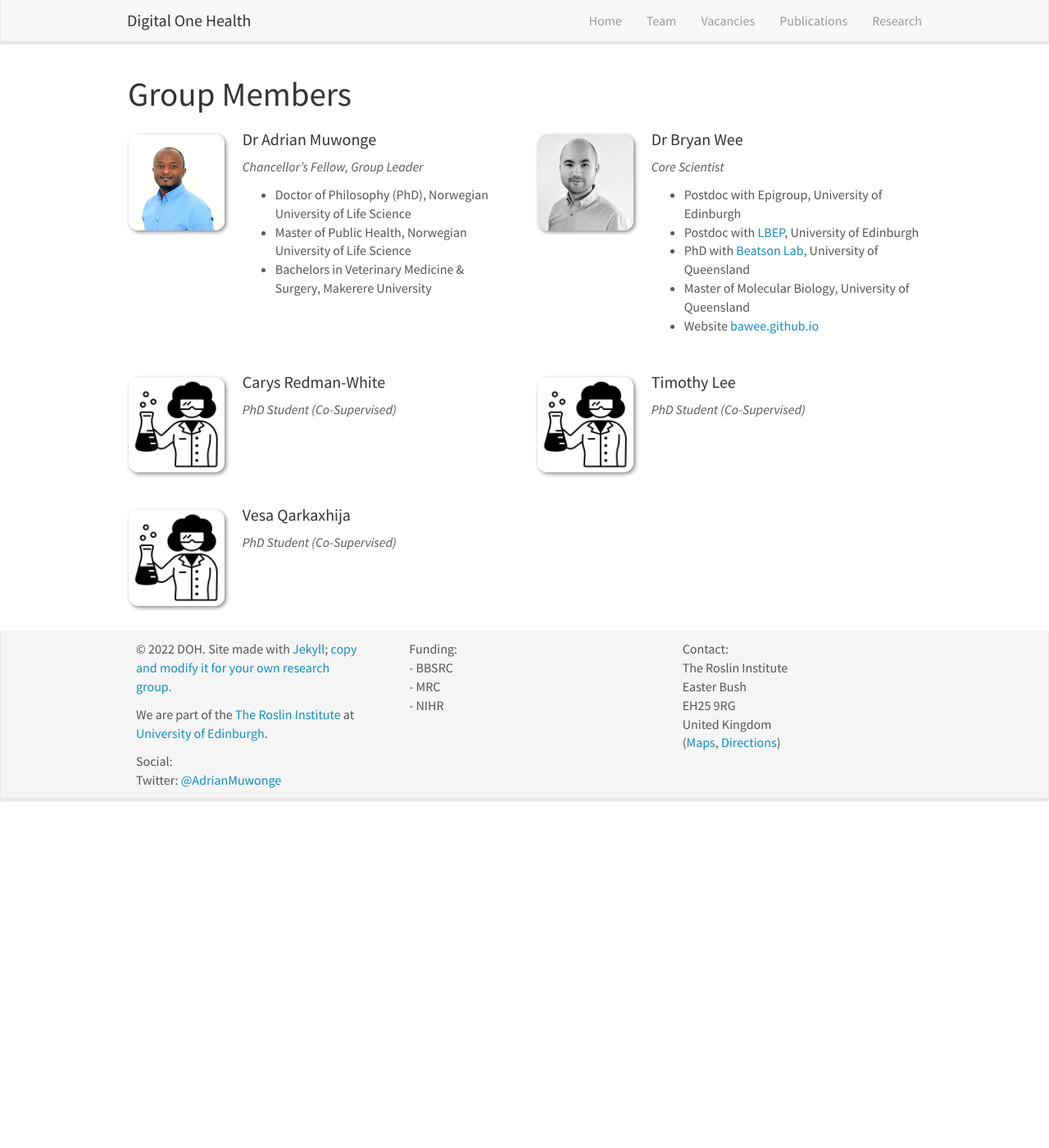
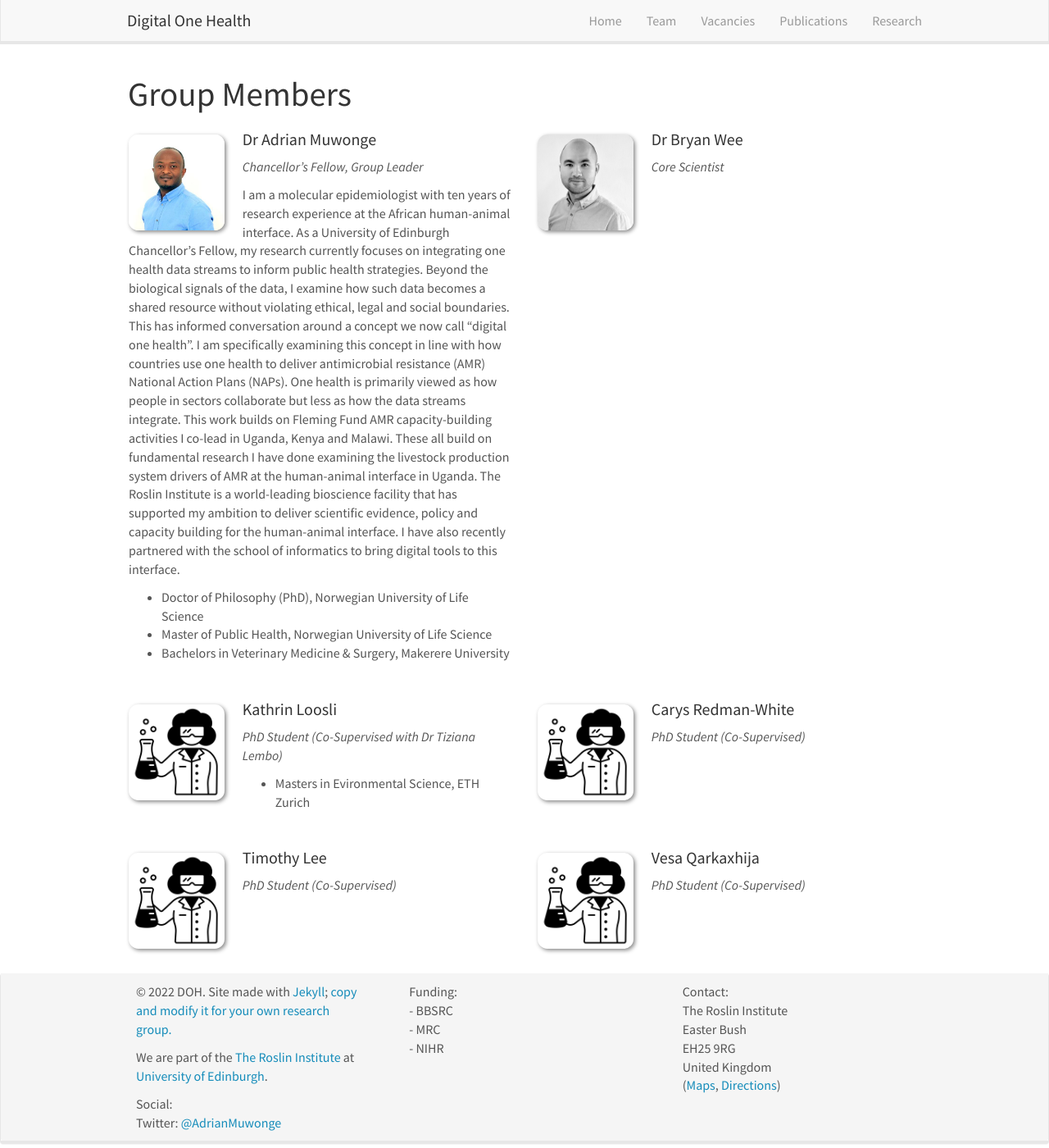
Before and after one commit to Digital-One-Health/digital-one-health.github.io, a Jekyll site: the page built from _pages/team.md, in a window 1280 px wide and 1400 px high. Shown: the whole window at 82% size. Built offline with Jekyll 4.4.1, drawn with Linux system fonts in a browser that asks for light colours; nearby versions of some CDN libraries.

Commit message:
Updated team page

```diff
--- a/_data/team_members.yml
+++ b/_data/team_members.yml
@@ -1,9 +1,9 @@
 - name: Dr Adrian Muwonge
   photo: adrianmuwonge.jpg
   info: Chancellor's Fellow, Group Leader
-  email: adrian.muwonge@roslin.ed.ac.uk
+  #email: adrian.muwonge@roslin.ed.ac.uk
+  bio: I am a molecular epidemiologist with ten years of research experience at the African human-animal interface. As a University of Edinburgh Chancellor’s Fellow, my research currently focuses on integrating one health data streams to inform public health strategies. Beyond the biological signals of the data, I examine how such data becomes a shared resource without violating ethical, legal and social boundaries. This has informed conversation around a concept we now call “digital one health”. I am specifically examining this concept in line with how countries use one health to deliver antimicrobial resistance (AMR) National Action Plans (NAPs). One health is primarily viewed as how people in sectors collaborate but less as how the data streams integrate. This work builds on Fleming Fund AMR capacity-building activities I co-lead in Uganda, Kenya and Malawi. These all build on fundamental research I have done examining the livestock production system drivers of AMR at the human-animal interface in Uganda. The Roslin Institute is a world-leading bioscience facility that has supported my ambition to deliver scientific evidence, policy and capacity building for the human-animal interface. I have also recently partnered with the school of informatics to bring digital tools to this interface.
   number_educ: 3
-
   education1: Doctor of Philosophy (PhD), Norwegian University of Life Science
   education2: Master of Public Health, Norwegian University of Life Science
   education3: Bachelors in Veterinary Medicine & Surgery, Makerere University
@@ -11,13 +11,20 @@
 - name: Dr Bryan Wee
   photo: bryanwee.jpg
   info: Core Scientist
-  email: b.wee@ed.ac.uk
-  number_educ: 5
-  education1: Postdoc with Epigroup, University of Edinburgh
-  education2: Postdoc with <a href="https://www.ed.ac.uk/roslin/lbep">LBEP</a>, University of Edinburgh
-  education3: PhD with <a href="https://beatsonlab.com/">Beatson Lab</a>, University of Queensland
-  education4: Master of Molecular Biology, University of Queensland
-  education5: Website <a href="https://bawee.github.io">bawee.github.io</a>
+  #email: b.wee@ed.ac.uk
+  bio:
+  number_educ: 0
+  education1: Doctor of Philosophy (PhD), University of Queensland
+  education2: Master of Molecular Biology, University of Queensland
+  education3: Bachelor of Science, National University of Malaysia
+
+- name: Kathrin Loosli
+  photo: scientist.png
+  info: PhD Student (Co-Supervised with Dr Tiziana Lembo)
+  email:
+  number_educ: 1
+  education1: Masters in Evironmental Science, ETH Zurich
+
 
 - name: Carys Redman-White
   photo: scientist.png
--- a/_pages/team.md
+++ b/_pages/team.md
@@ -26,7 +26,8 @@ Jump to [staff](#staff), [master and bachelor students](#master-and-bachelor-stu
 <div class="col-sm-6 clearfix">
   <img src="{{ site.url }}{{ site.baseurl }}/images/teampic/{{ member.photo }}" class="img-responsive" width="25%" style="float: left" />
   <h4>{{ member.name }}</h4>
-  <i>{{ member.info }} <!--<br>email: <{{ member.email }}></i> -->
+  <i>{{ member.info }}</i> <!--<br>email: <{{ member.email }}></i> -->
+  <p>{{ member.bio }}</p>
   <ul style="overflow: hidden">
 
   {% if member.number_educ == 1 %}
@@ -62,6 +63,7 @@ Jump to [staff](#staff), [master and bachelor students](#master-and-bachelor-stu
   </ul>
 </div>
 
+
 {% assign number_printed = number_printed | plus: 1 %}
 
 {% if even_odd == 1 %}
@@ -74,7 +76,6 @@ Jump to [staff](#staff), [master and bachelor students](#master-and-bachelor-stu
 {% if even_odd == 1 %}
 </div>
 {% endif %}
-
 
 <!-- ## Students
 {% assign number_printed = 0 %}
```
Also changed, not shown: 2 other files.
